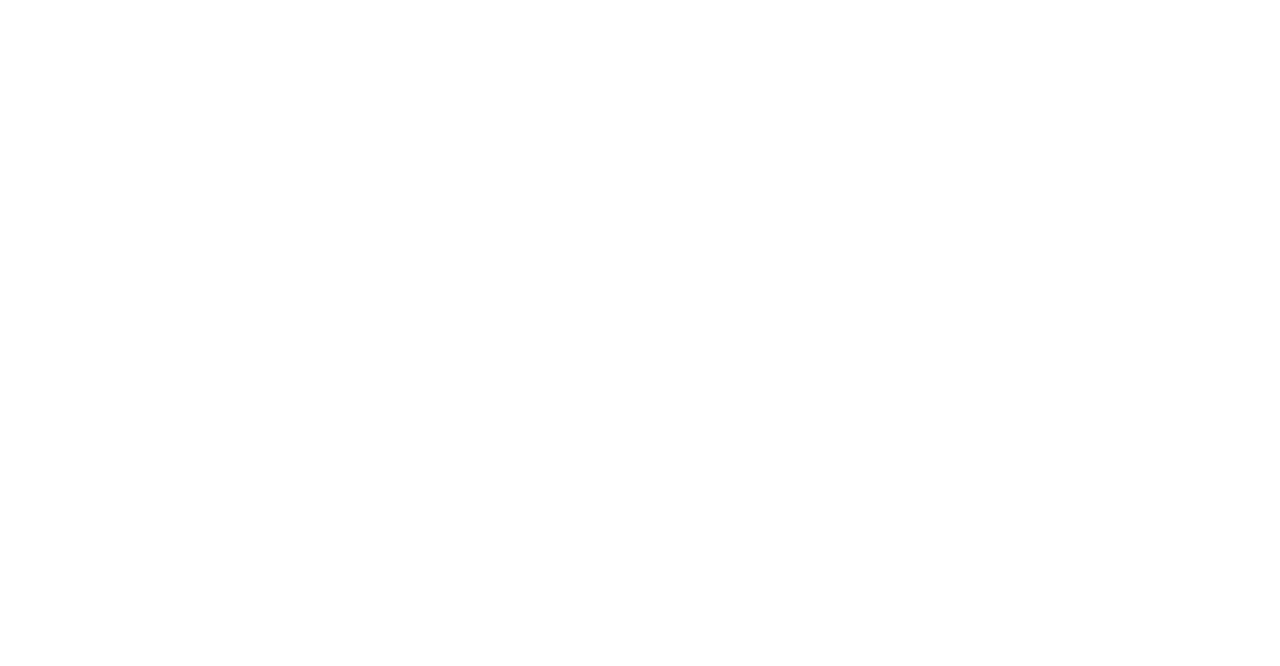
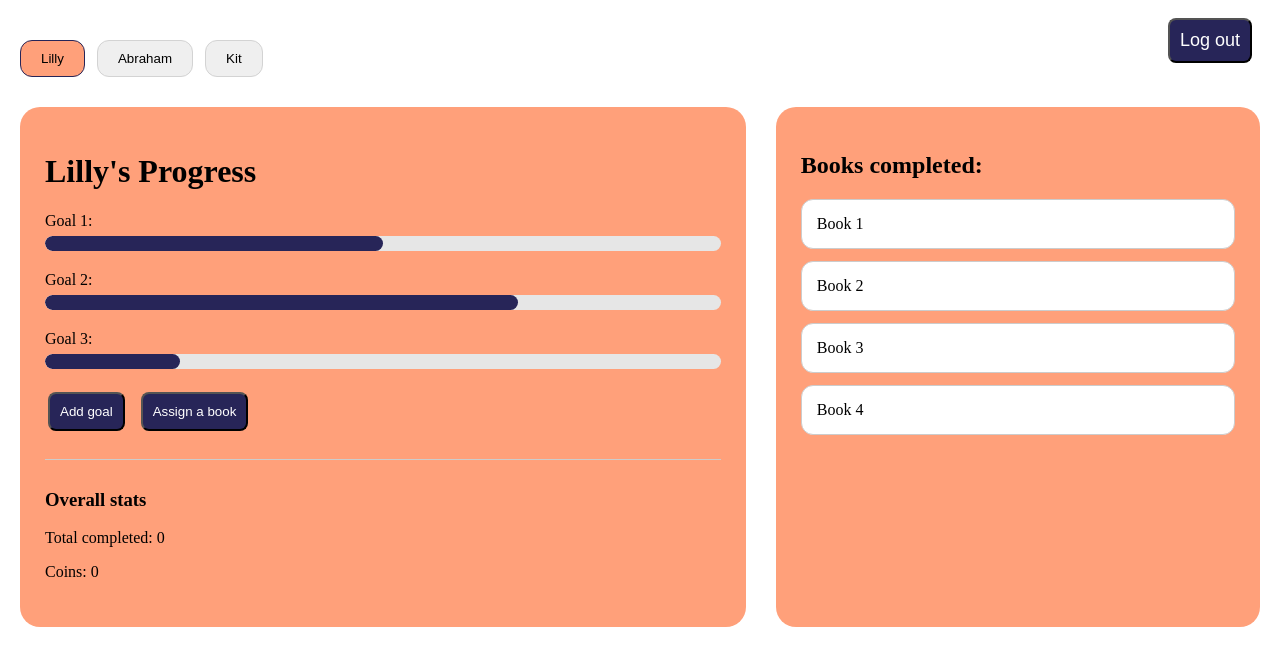
Before and after one commit to iskesss/ReadySetRead, a React app in the folder frontend/: page /ParentProgress in a window 1280 px wide. Before the commit this address had no page. Shown: the top 666 px of the page. Built offline with nearby package versions, Linux system fonts and the light colour scheme; the HTML template or start-up script is replaced by a standard one.

Commit message:
rough first draft of parent progress view page

```diff
--- a/frontend/src/main.tsx
+++ b/frontend/src/main.tsx
@@ -8,7 +8,7 @@ import SignUpPage from './pages/signup.tsx'
 import LoginPage from './pages/login.tsx'
 import ParentLanding from './pages/ParentLanding.tsx'
 import LibraryPage from './pages/library.tsx'
-
+import ParentProgress from './pages/ParentProgress.tsx'
 
 
 createRoot(document.getElementById('root')!).render(
@@ -18,7 +18,9 @@ createRoot(document.getElementById('root')!).render(
         <Route path="/" element={<LoginPage />} />
         <Route path="/signup" element={<SignUpPage />} />
         <Route path="/parentLanding" element={<ParentLanding />} />
+        <Route path="/parentLanding" element={<ParentLanding />} />
         <Route path="/library" element={<LibraryPage />} />
+        <Route path="/ParentProgress" element={<ParentProgress />} />
       </Routes>
     </BrowserRouter>
   </StrictMode>,
--- a/frontend/src/pages/ParentLanding.tsx
+++ b/frontend/src/pages/ParentLanding.tsx
@@ -1,6 +1,8 @@
 
 import { Link } from 'react-router-dom';
-import logo from '../logo.png';
+
+//import logo from '../logo.png'; //DO WE WANT LOGO ON THIS PAGE??
+
 
 //Component imports
 import { Button } from '../components/button';
@@ -18,36 +20,33 @@ export default function ParentLandingPage() {
 
   return (
 
-
     //CONNECT TO BACKEND:CHILDREN NAME(S) & # cards displayed (edge case to add child?)
     //must also add links to each specific child's progress page
 
     <div className='parentLandingContainer'>
 
-        <div className='header'>
+      <div>
         <Link to="/"><button className="btn logoutBtn">Log out</button></Link>
 
         <Greeting parentName = "Mimi"/>
       </div>
 
+      {/* kids namecards to chose from */}
       <div className ="card studentCard">
         <div className='childName'> Lilly </div>
         <Button className=' btn viewProgress'> View Progress </Button>
       </div>
-
 
       <div className ="card studentCard">
         <div className='childName'> Abraham </div>
         <Button className=' btn viewProgress'> View Progress </Button>
       </div>
 
-
       <div className ="card studentCard">
         <div className='childName'> Kit </div>
         <Button className='btn viewProgress'> View Progress </Button>
       </div>
 
-
     </div>
   );
 }
--- /dev/null
+++ b/frontend/src/pages/ParentProgress.tsx
@@ -0,0 +1,94 @@
+
+import { Link } from 'react-router-dom';
+
+//Component imports
+import { Button } from '../components/button';
+
+//Style imports
+import '../styles/ParentProgress.css'
+import '../styles/App.css'
+
+
+export default function ParentProgress() {
+
+  //CONNECT TO BACKEND:CHILDREN NAME(S) & # cards displayed (edge case to add child?)
+  const children = ["Lilly", "Abraham", "Kit"];
+  const selectedChild = "Lilly";
+
+  return (
+    <div className='parentProgressContainer'>
+
+      {/* top row */}
+      <div className='headerButtons'>
+
+        <div className="childTabs">
+          {children.map(child => {
+          const isActive = selectedChild === child;
+          return (
+            <button key={child} className={`childTab ${isActive ? "onChildTab" : ""}`} >
+              {child}
+            </button>
+          );})}
+        </div>
+
+        <Link to="/"><button className="btn logoutBtn">Log out</button></Link>
+      </div>
+
+      <div className="contentArea">
+
+        {/* stats & goals */}
+        <div className="progressCard">
+          <h1>{selectedChild}'s Progress</h1>
+
+          {/* assigned goals -- MUST LINK TO BACKANED HERE -- also adjust how % caluclated*/}
+          <div className="goalRow">
+            <span>Goal 1:</span>
+            <div className="progressBar">
+              <div className="progressBarFill" style={{ width: "50%" }} />
+            </div>
+          </div>
+
+          <div className="goalRow">
+            <span>Goal 2:</span>
+            <div className="progressBar">
+              <div className="progressBarFill" style={{ width: "70%" }} />
+            </div>
+          </div>
+
+          <div className="goalRow">
+            <span>Goal 3:</span>
+            <div className="progressBar">
+              <div className="progressBarFill" style={{ width: "20%" }} />
+            </div>
+          </div>
+
+          {/* Adding goals or assigning books feature -- LINK TO OTHER PGs HERE */}
+          <div className="goalButtons">
+            <Button>Add goal</Button>
+            <Button>Assign a book</Button>
+          </div>
+
+          {/* LINK to backend for stats for each kid  */}
+          <div className="summarizedStats">
+            <h3> Overall stats </h3>
+            <p> Total completed: 0 </p>
+            <p> Coins: 0 </p>
+          </div>
+        </div>
+
+
+      {/* list of books -- right column --> CONNECT TO BACKEND */}
+      <div className="booksCard">
+        <h2> Books completed: </h2>
+        <div className="bookList">
+          <div className="book">Book 1</div>
+          <div className="book">Book 2</div>
+          <div className="book">Book 3</div>
+          <div className="book">Book 4</div>
+        </div>
+      </div>
+
+    </div>
+  </div>
+  );
+}
--- a/frontend/src/styles/ParentLanding.css
+++ b/frontend/src/styles/ParentLanding.css
@@ -1,4 +1,3 @@
-
 
 .h1{
     font-size: 100px;
@@ -16,7 +15,6 @@
     font-size: 18px;
 }
 
-
 .parentLandingContainer {
     display: flex;
     flex-direction: column;
@@ -26,7 +24,6 @@
     height: 100vh;
     position: relative;
 }
-
 
 .studentCard {
     width: 80%;
@@ -50,5 +47,4 @@
 .viewProgress button{
     position: static;
     margin-left: auto;
-
 }
--- /dev/null
+++ b/frontend/src/styles/ParentProgress.css
@@ -0,0 +1,122 @@
+
+.parentProgressContainer {
+  width: 100%;
+  height: 100%;
+  padding: 40px 20px 20px;
+  text-align: left;
+  box-sizing: border-box;
+  align-items: center;
+}
+
+/* designs for buttons on top row*/
+.logoutBtn {
+    position: absolute;
+    top: 15px;
+    right: 25px;
+    font-size: 18px;
+}
+
+.headerButtons {
+  display: flex;
+  justify-content: space-between;
+  align-items: center;
+}
+
+/* all children tabs*/
+.childTabs {
+  display: flex;
+  gap: 12px;
+}
+
+
+/* spcific singular child tabs*/
+.childTab {
+  padding: 10px 20px;
+  border-radius: 12px;
+  border: 1px solid lightgrey;
+  cursor: pointer;
+}
+
+.childTab:hover {
+  background-color: var(--spaceCadet);;
+}
+
+.onChildTab {
+  background-color: var(--salmon);
+  border-color: var(--spaceCadet);
+}
+
+
+/* design for everything below header row */
+
+.contentArea {
+  display: flex;
+  gap: 30px;
+  margin-top: 30px;
+}
+
+/* left side of box */
+.progressCard {
+  width: 60%;
+  background-color: var(--salmon);
+  padding: 25px;
+  border-radius: 20px;
+  box-sizing: border-box;
+}
+
+
+.goalRow {
+  margin-bottom: 20px;
+}
+
+.progressBar {
+  width: 100%;
+  height: 15px;
+  background-color: #e6e6e6;
+  border-radius: 10px;
+  margin-top: 6px;
+  overflow: hidden;
+}
+
+.progressBarFill {
+  height: 100%;
+  background-color: var(--spaceCadet);
+  border-radius: 10px;
+}
+
+.goalButtons {
+  display: flex;
+  gap: 10px;
+  margin: 15px 0 25px;
+}
+
+.summarizedStats {
+  margin-top: 20px;
+  padding-top: 10px;
+  border-top: 1px solid #ccc;
+}
+
+/* right side of box -- books read */
+.booksCard {
+  width: 40%;
+  height: 520px;
+  overflow-y: auto;
+  background-color: var(--salmon);
+  padding: 25px;
+  border-radius: 20px;
+  box-sizing: border-box;
+}
+
+.bookList {
+  display: flex;
+  flex-direction: column;
+  gap: 12px;
+  margin-top: 15px;
+}
+
+.book {
+  background: white;
+  border: 1px solid #ccc;
+  border-radius: 12px;
+  padding: 15px;
+}
```
Lines whose indentation alone changed are shown as unchanged.
